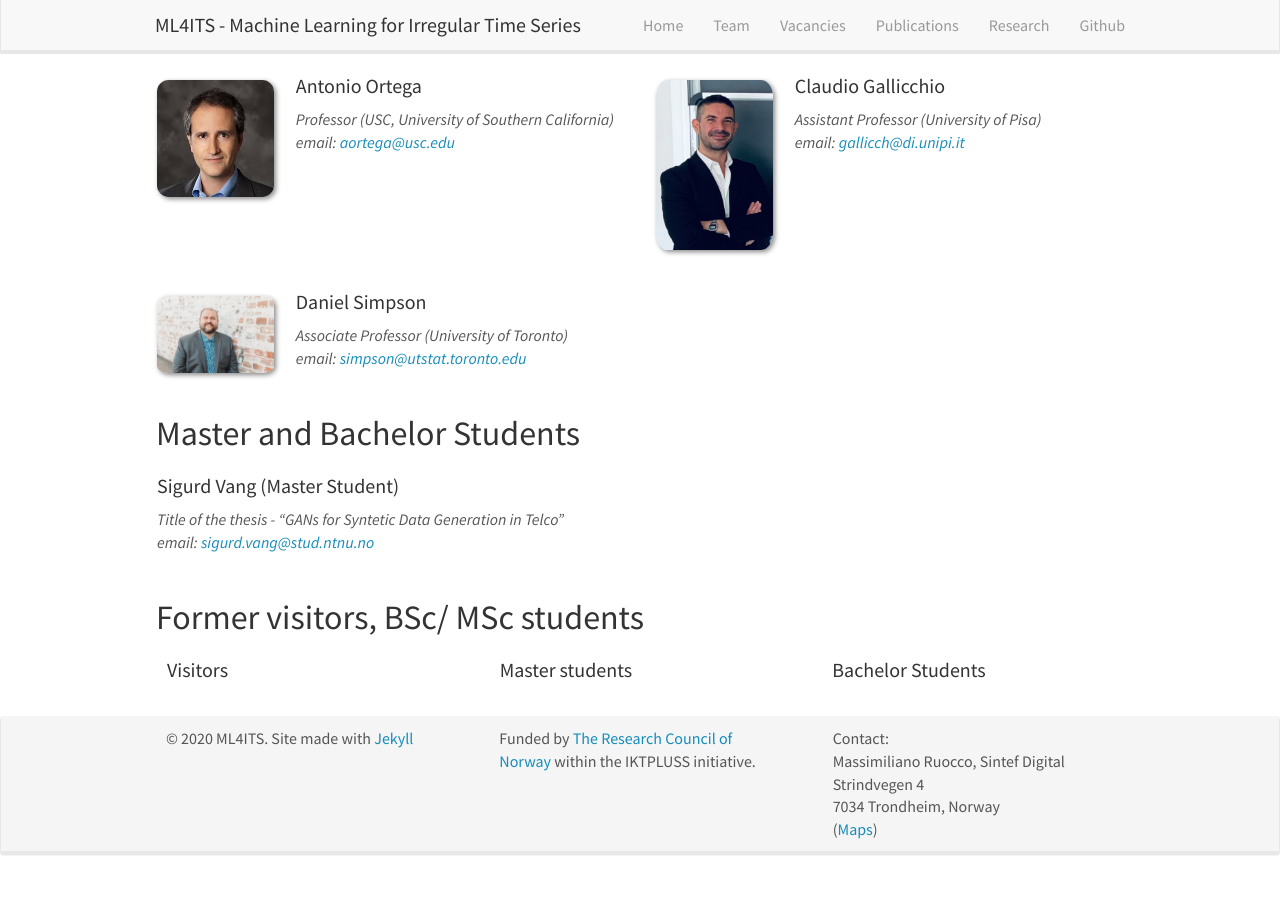
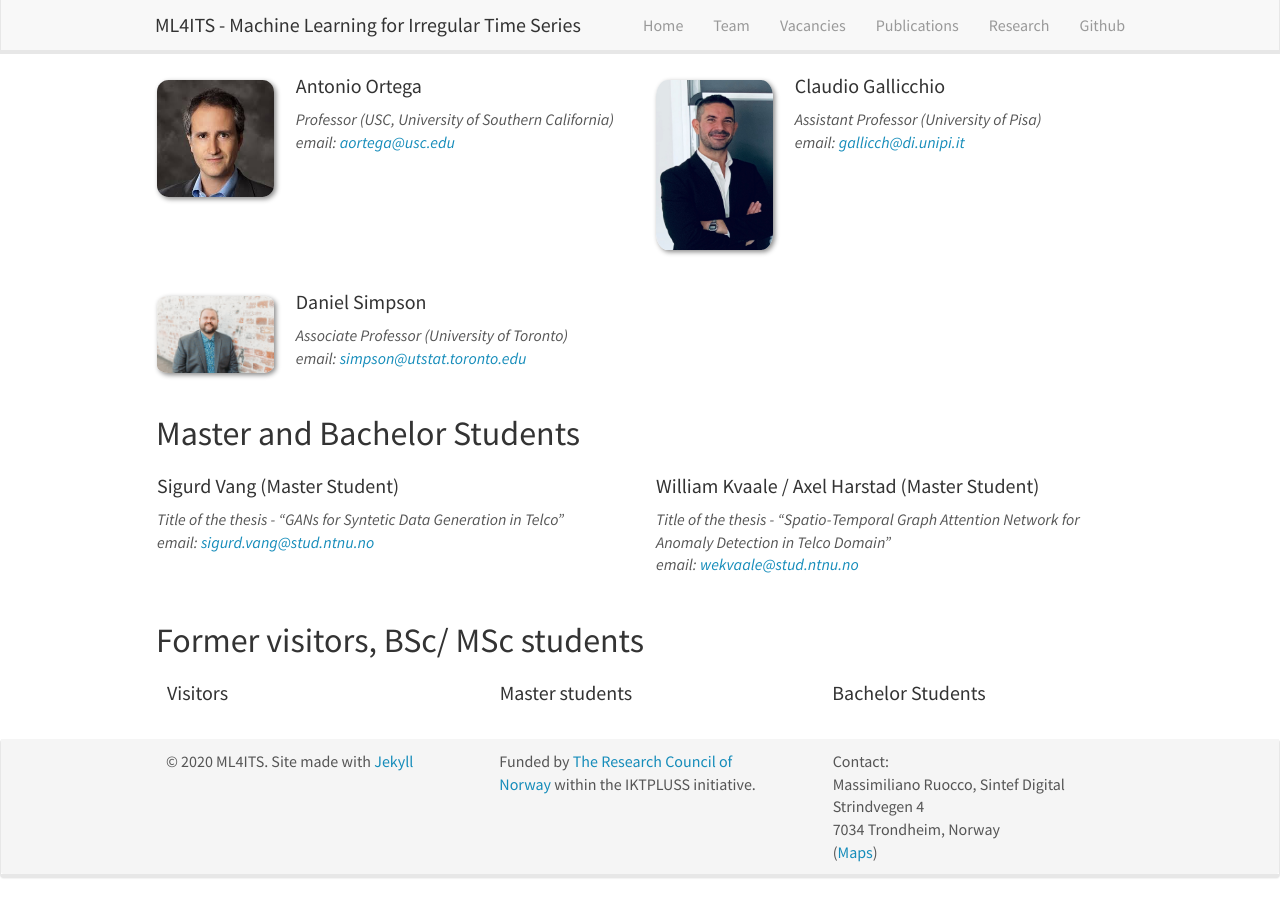
Before and after one commit to ML4ITS/ml4its.github.io.old, a Jekyll site: the page built from _pages/team.md, in a window 1280 px wide and 900 px high, scrolled down 1073 px. Built offline with Jekyll 4.4.1, drawn with Linux system fonts in a browser that asks for light colours; nearby versions of some CDN libraries; before the commit the page ends 1950 px from its top, so only the background shows below that.

Commit message:
Update students.yml

```diff
--- a/_data/students.yml
+++ b/_data/students.yml
@@ -14,3 +14,10 @@
   email: sigurd.vang@stud.ntnu.no
   number_educ: 0
   education1:
+
+- name: William Kvaale / Axel Harstad (Master Student)
+  photo: rock.jpg
+  info: Title of the thesis - *"Spatio-Temporal Graph Attention Network for Anomaly Detection in Telco Domain"*
+  email: wekvaale@stud.ntnu.no
+  number_educ: 0
+  education1:
```
